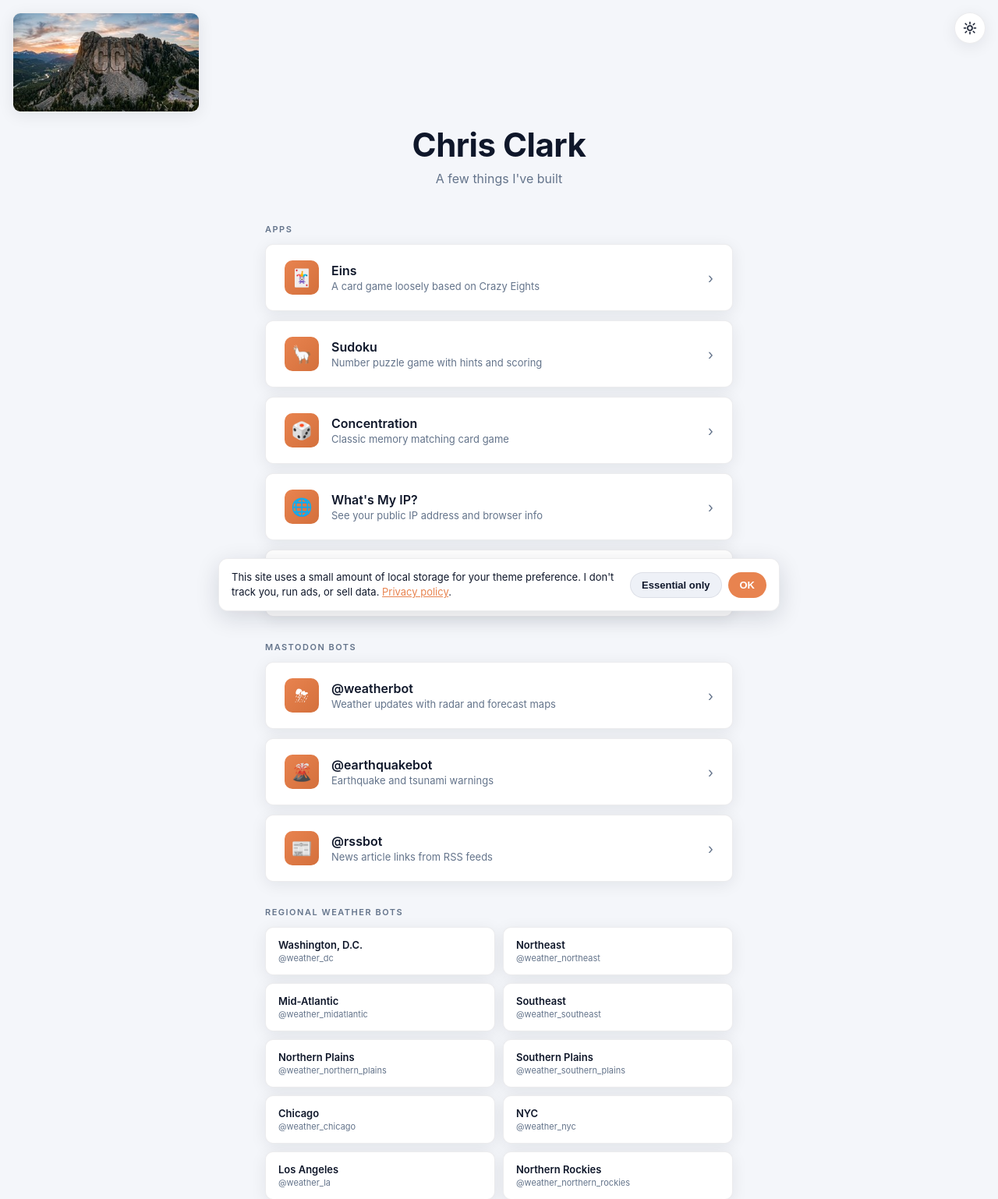
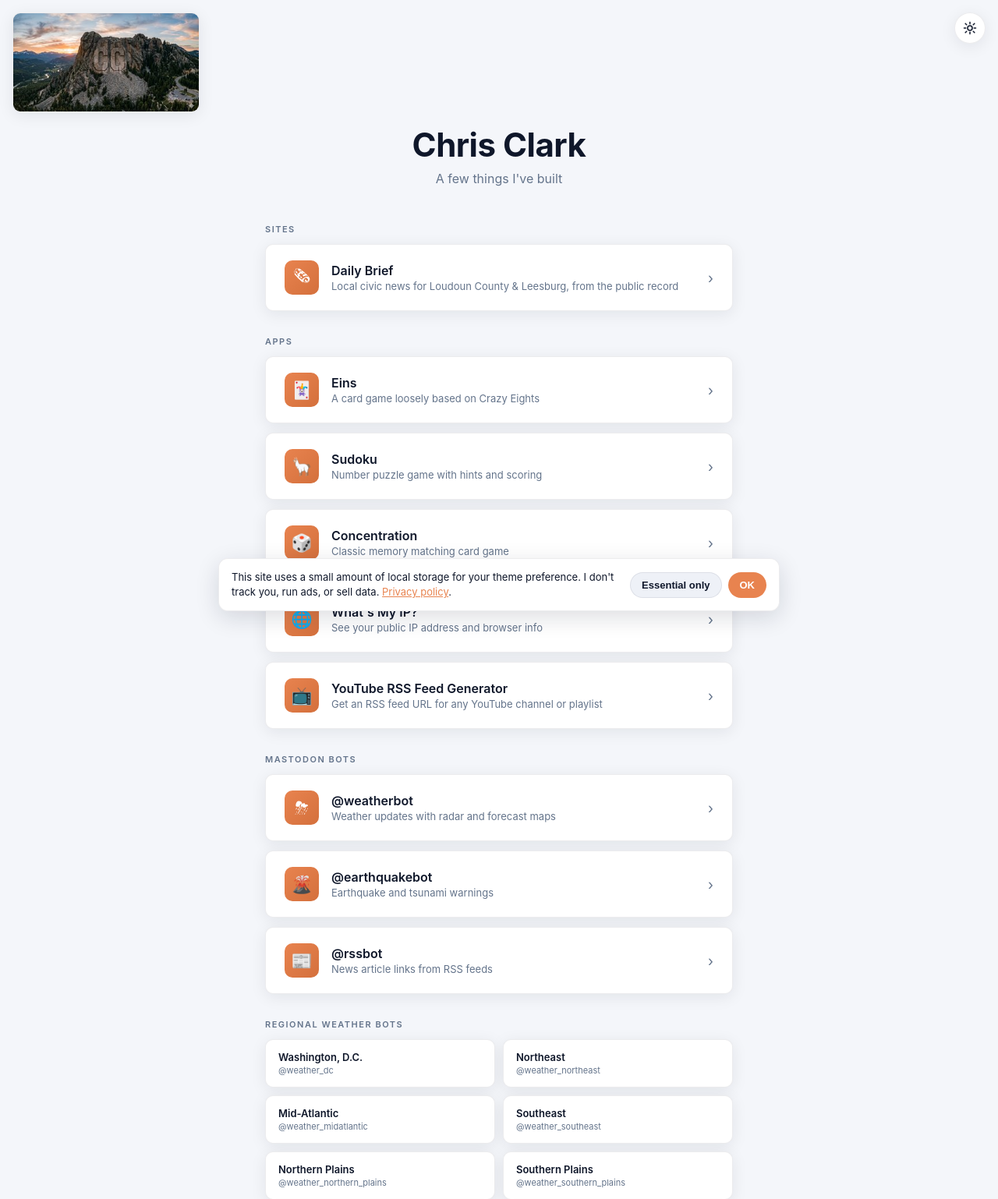
Before and after one commit to cclark31415/chrisclark-net, a Flask app: page / in a window 1280 px wide. Shown: the top 1538 px of the page at 78% size. Run offline with Flask 3, Linux system fonts and the light colour scheme.

Commit message:
Add Daily Brief to the landing page
Daily Brief is a publication rather than a game or utility, so it gets its
own Sites section above Apps rather than sitting in the app list; the Apps
label picks up the 32px top margin the other sections use.

Co-Authored-By: Claude Opus 5 <noreply@anthropic.com>

```diff
--- a/templates/index.html
+++ b/templates/index.html
@@ -347,7 +347,19 @@
             <p>A few things I've built</p>
         </header>
 
-        <div class="section-label">Apps</div>
+        <div class="section-label">Sites</div>
+        <div class="apps">
+            <a class="app-card" href="https://daily-brief.chrisclark.net">
+                <div class="app-icon">&#128478;</div>
+                <div class="app-info">
+                    <div class="app-name">Daily Brief</div>
+                    <div class="app-desc">Local civic news for Loudoun County &amp; Leesburg, from the public record</div>
+                </div>
+                <div class="app-arrow">&#8250;</div>
+            </a>
+        </div>
+
+        <div class="section-label" style="margin-top: 32px;">Apps</div>
         <div class="apps">
             <a class="app-card" href="https://eins.chrisclark.net">
                 <div class="app-icon">&#127183;</div>
```
